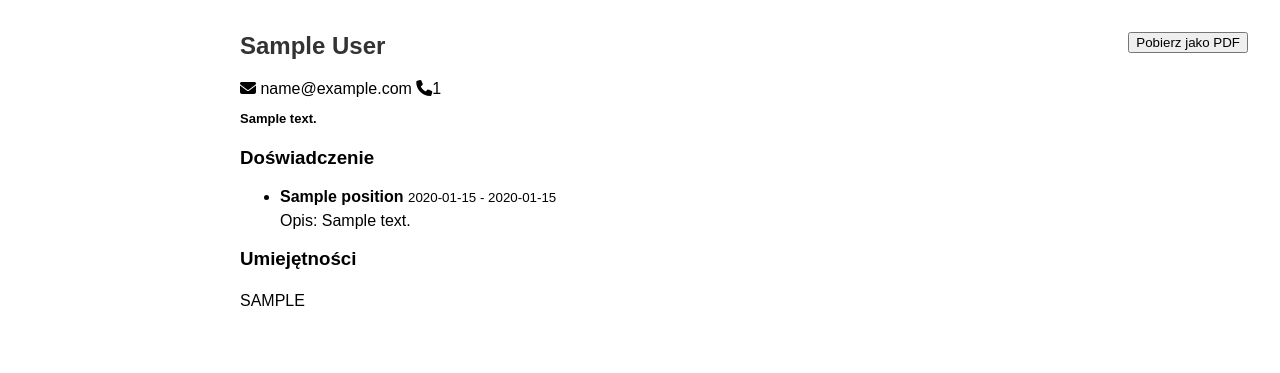
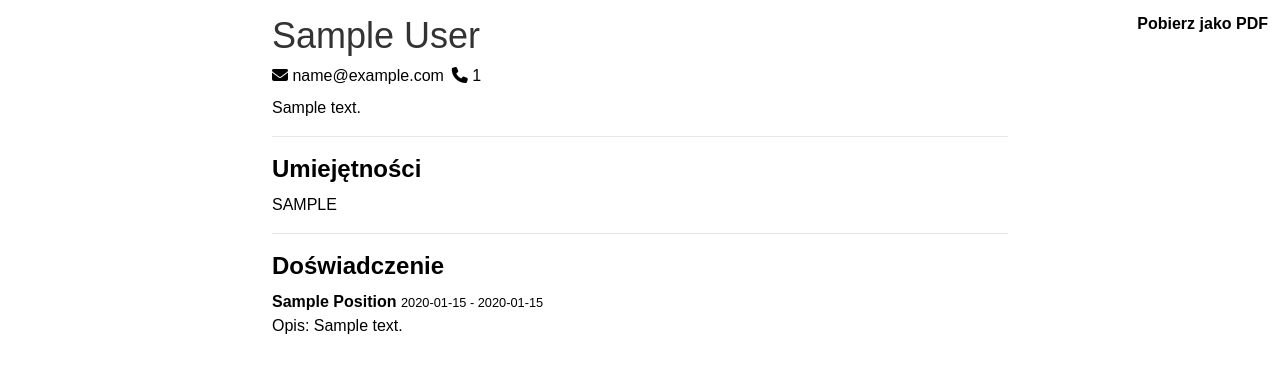
Before and after one commit to maleckyy/nextjs-fastapi, a Python web app: template be/templates/resume.html in a window 1280 px wide. Shown: the top 373 px of the page. Run offline with Jinja, Linux system fonts and the light colour scheme; the template is opened without the code that fills it: most values are stand-ins (such as "Sample title", 1, 10 or a date in 2020); some libraries are stand-ins or nearby versions.

Commit message:
resume-styles&updateExperienceForm-fix

```diff
--- a/be/templates/resume.html
+++ b/be/templates/resume.html
@@ -4,7 +4,7 @@
     <meta charset="utf-8">
     <title>CV</title>
     <link rel="stylesheet" href="https://cdnjs.cloudflare.com/ajax/libs/font-awesome/6.5.0/css/all.min.css">
-
+    <script src="https://cdn.tailwindcss.com"></script>
     <style>
         body { font-family: sans-serif; margin: 2em auto; position: relative;}
         h1 { color: #333; }
@@ -26,42 +26,44 @@
         }
     </style>
 </head>
-<body>
-    <button class="no-print absolute-btn" onclick="window.print()">Pobierz jako PDF</button>
-    <main>
-        <section>
-            <h1>{{first_name}} {{last_name}}</h1>
-            <div>
+<body class="py-4">
+    <button class="no-print absolute-btn right-1 top-1 font-bold p-2" onclick="window.print()">Pobierz jako PDF</button>
+    <main class="flex flex-col gap-4">
+        <section class="flex flex-col gap-2">
+            <h1 class="font-normal text-4xl">{{first_name}} {{last_name}}</h1>
+            <div class="flex flex-row gap-2">
                 <span><i class="fas fa-envelope"></i> {{email}}</span>
-                <span><i class="fa-solid fa-phone"></i>{{phone_number}}</span>
+                <span><i class="fa-solid fa-phone"></i> {{phone_number}}</span>
             </div>
-            <h2 style="font-size: small; line-height: 150%;">{{description}}</h2>
+            <h2 class="text-md">{{description}}</h2>
         </section>
-        <section>
-            <h3>Doświadczenie</h3>
+        <hr>
+        <section class="flex flex-col gap-2">
+            <h3 class="text-2xl font-bold">Umiejętności</h3>
+            <p style="text-transform: uppercase; line-height: 150%;">{{profile_stack}}</p>
+        </section>
+        <hr>
+        <section class="flex flex-col gap-2">
+            <h3 class="text-2xl font-bold">Doświadczenie</h3>
             <ul>
                 {% for exp in experiences %}
                 <li style="margin-bottom: 8px;">
-                    <strong>{{ exp.position }}</strong>
+                    <strong class="capitalize">{{ exp.position }}</strong>
                     <small>
                     {{ exp.starting_date.strftime('%Y-%m-%d') }} -
                     {% if exp.ending_date %}
                         {{ exp.ending_date.strftime('%Y-%m-%d') }}
                     {% else %}
-                        obecnie
+                        Obecnie
                     {% endif %}
                     </small>
                     {% if exp.description %}
-                        <p style="margin-block: 6px;">Opis: {{ exp.description }}</p>
+                        <p>Opis: {{ exp.description }}</p>
                     {% endif %}
                 </li>
                 {% endfor %}
             </ul>
         </section>
-        <section>
-            <h3>Umiejętności</h3>
-            <p style="text-transform: uppercase; line-height: 150%;">{{profile_stack}}</p>
-        </section>
     </main>
 </body>
 </html>
```
Also changed, not shown: web/components/experience/ExperienceForm.tsx (+5 -2 lines).
